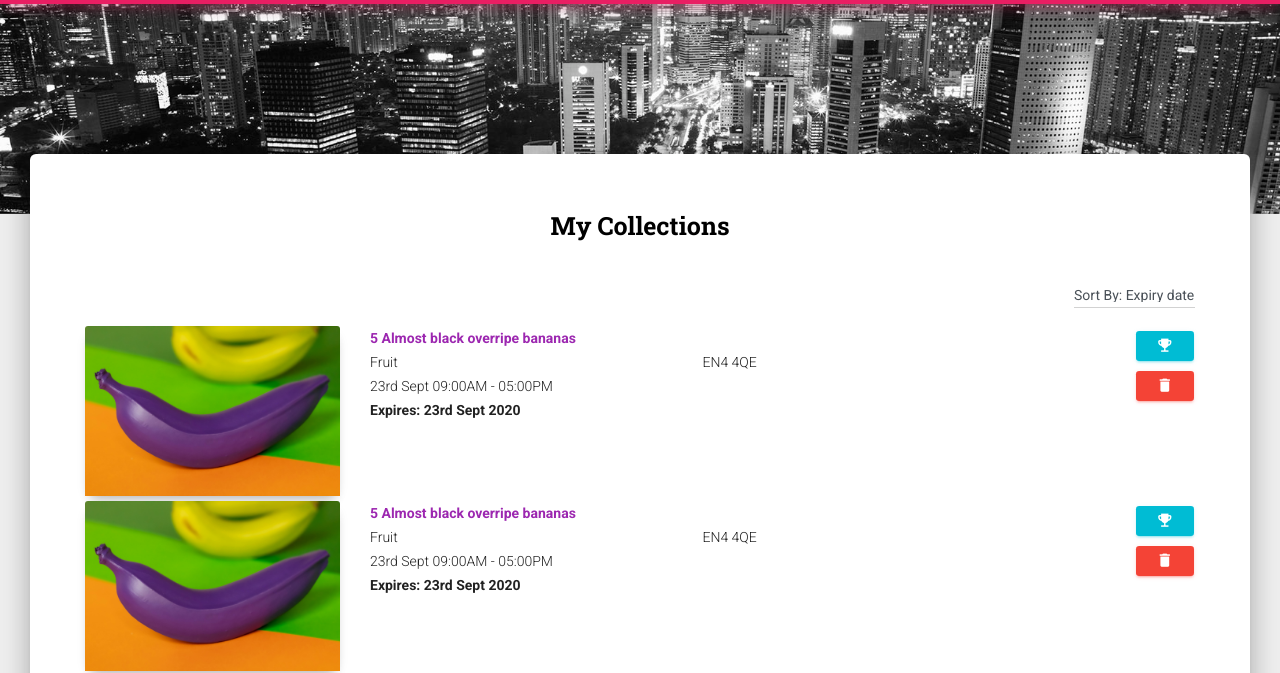
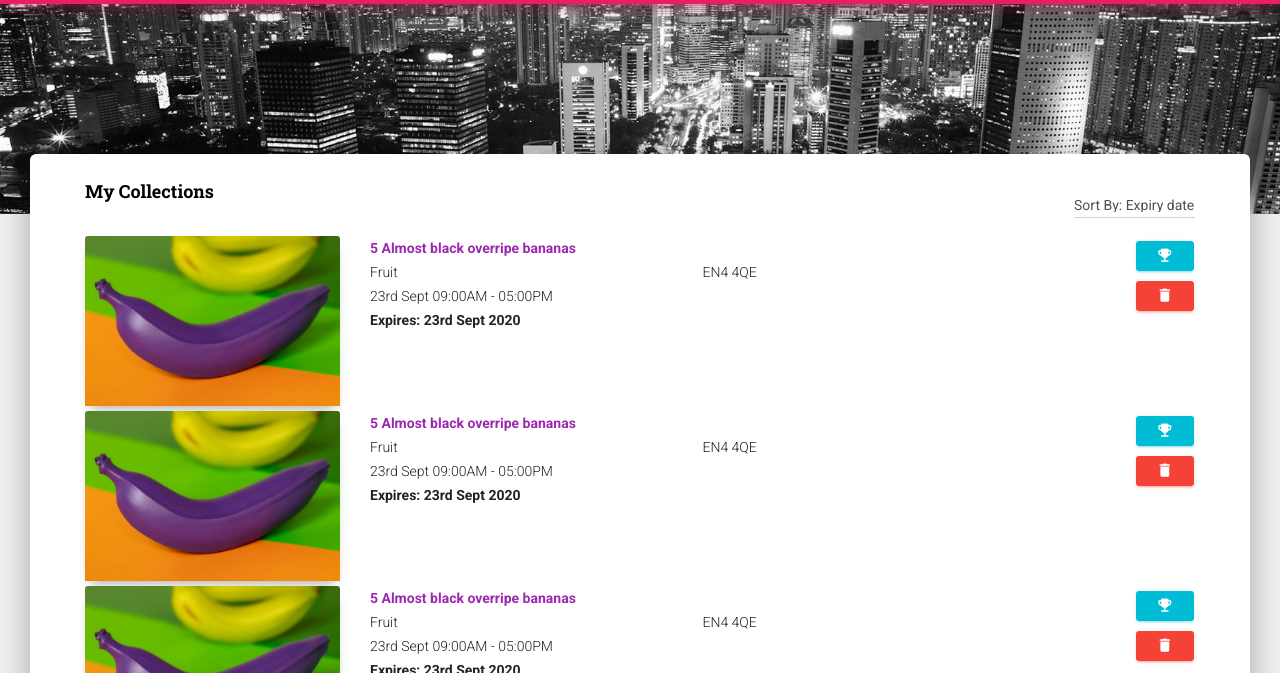
Before and after one commit to Souper-Heroes/static-frontend, a website: page FrontEnd/my-collections.html in a window 1280 px wide. Shown: the part 66-739 px from the top of the page. Drawn offline with Linux system fonts and the light colour scheme.

Commit message:
Reposition page titles

```diff
--- a/FrontEnd/my-collections.html
+++ b/FrontEnd/my-collections.html
@@ -97,13 +97,16 @@
         <div class="row">
           <div class="col-12 col-md-12 ml-auto mr-auto">&nbsp;</div>
         </div>
-        <div class="description text-center">
-          <h3 class="title">My Collections</h3>
-        </div>
         <div class="row">
           <div class="col-12 col-md-12">
             <div class="row">
-              <div class="col-12">
+              <div class="col-6 col-md-6">
+                <h4 class="title float-left" style="margin: 0px">
+                  My Collections
+                </h4>
+              </div>
+
+              <div class="col-6 col-md-6">
                 <div class="form-group float-right">
                   <select
                     class="form-control selectpicker"
```
Also changed, not shown: FrontEnd/my-listings.html (+7 -4 lines).
